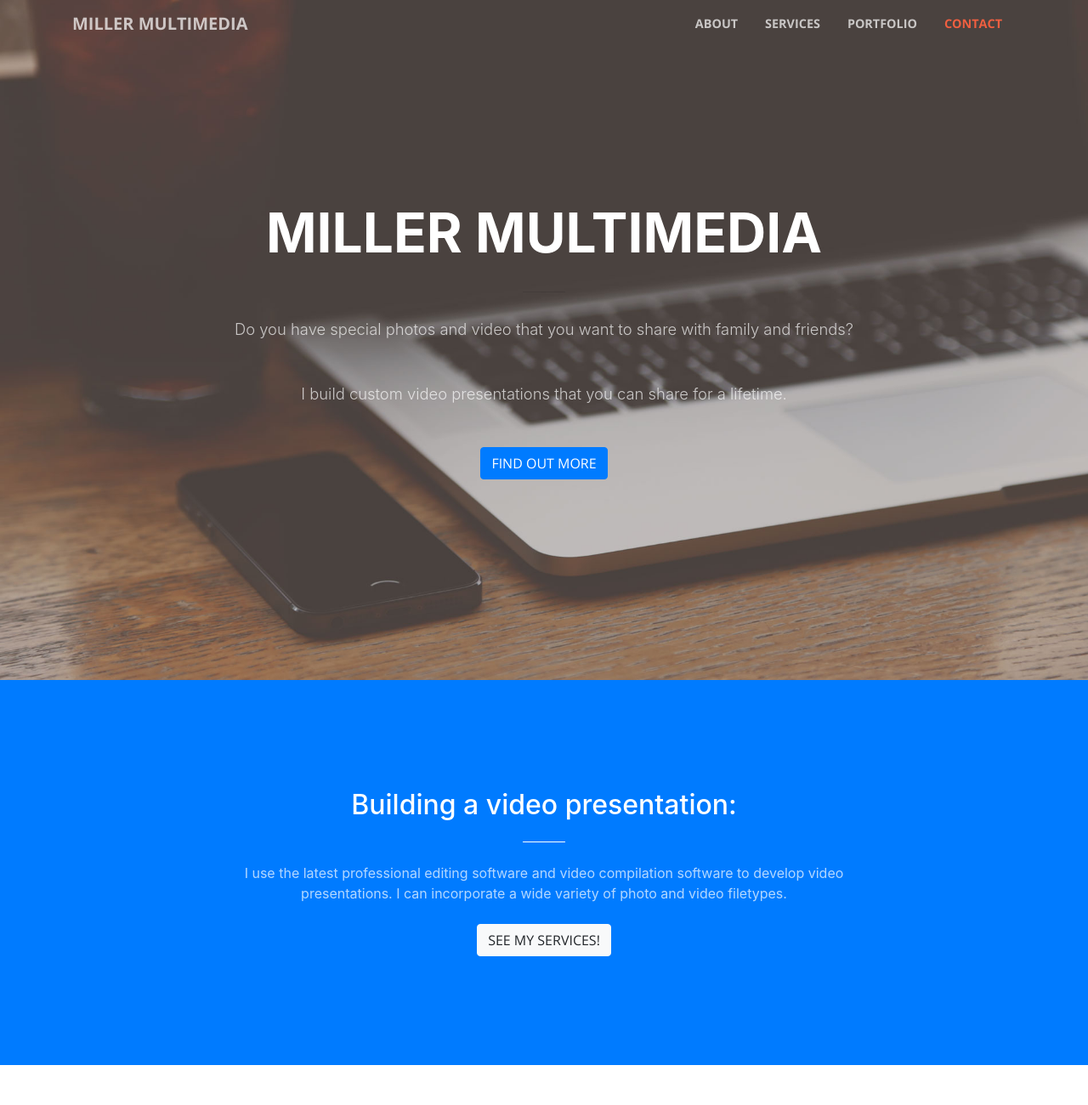
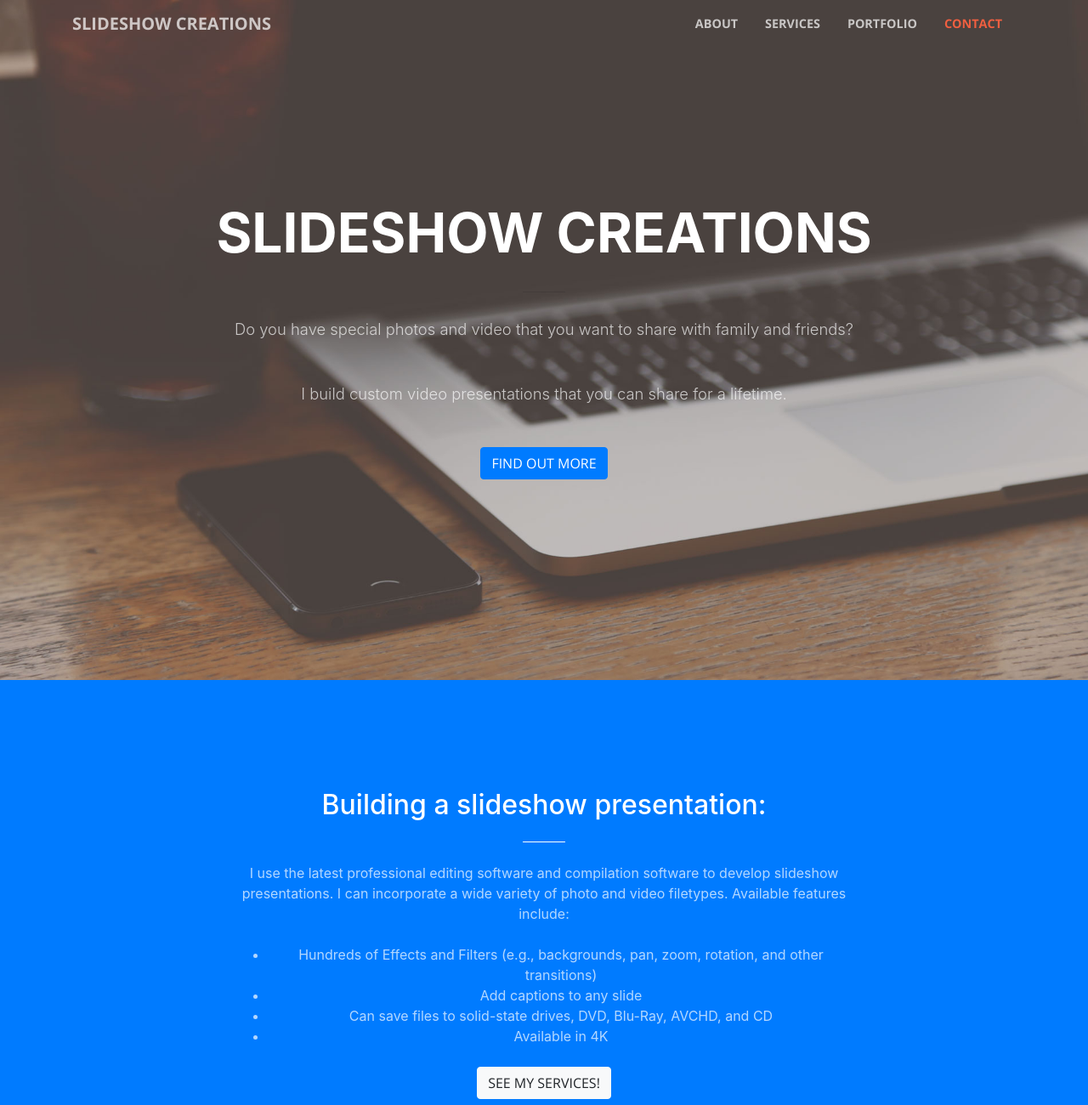
Before and after one commit to randallwschwartz/101_Miller, a website with bundled scripts: page index.html in a window 1280 px wide. Shown: the top 1300 px of the page at 85% size. Built offline with nearby package versions, Linux system fonts and the light colour scheme.

Commit message:
2/5 rws updates

```diff
--- a/index.html
+++ b/index.html
@@ -8,7 +8,7 @@
   <meta name="description" content="">
   <meta name="author" content="">
 
-  <title>Miller Multimedia Webpage</title>
+  <title>Slideshow Creations Webpage</title>
 
   <!-- Bootstrap core CSS -->
   <link href="vendor/bootstrap/css/bootstrap.min.css" rel="stylesheet">
@@ -31,7 +31,7 @@
   <!-- Navigation -->
   <nav class="navbar navbar-expand-lg navbar-light fixed-top" id="mainNav">
     <div class="container">
-      <a class="navbar-brand js-scroll-trigger" href="#page-top">Miller Multimedia</a>
+      <a class="navbar-brand js-scroll-trigger" href="#page-top">Slideshow Creations</a>
       <button class="navbar-toggler navbar-toggler-right" type="button" data-toggle="collapse" data-target="#navbarResponsive" aria-controls="navbarResponsive" aria-expanded="false" aria-label="Toggle navigation">
         <span class="navbar-toggler-icon"></span>
       </button>
@@ -59,7 +59,7 @@
       <div class="row">
         <div class="col-lg-10 mx-auto">
           <h1 class="text-uppercase">
-            <strong>Miller Multimedia</strong>
+            <strong>Slideshow Creations</strong>
           </h1>
           <hr>
         </div>
@@ -76,10 +76,16 @@
     <div class="container">
       <div class="row">
         <div class="col-lg-8 mx-auto text-center">
-          <h2 class="section-heading text-white">Building a video presentation:</h2>
+          <h2 class="section-heading text-white">Building a slideshow presentation:</h2>
           <hr class="light my-4">
-          <p class="text-faded mb-4">I use the latest professional editing software and video compilation software to develop video
-            presentations.  I can incorporate a wide variety of photo and video filetypes.  </p>
+          <p class="text-faded mb-4">I use the latest professional editing software and compilation software to develop slideshow
+            presentations.  I can incorporate a wide variety of photo and video filetypes.  Available features include:</p>
+          <ul class="text-faded mb-4">
+            <li>Hundreds of Effects and Filters (e.g., backgrounds, pan, zoom, rotation, and other transitions)</li>
+            <li>Add captions to any slide</li>
+            <li>Can save files to solid-state drives, DVD, Blu-Ray, AVCHD, and CD</li>
+            <li>Available in 4K</li>
+          </ul>
           <a class="btn btn-light btn-xl js-scroll-trigger" href="#services">See my services!</a>
         </div>
       </div>
@@ -111,13 +117,13 @@
             <p class="text-muted mb-0">Editing done with professional software.</p>
           </div>
         </div>
-        <div class="col-lg-4 col-md-6 text-center">
+        <!-- <div class="col-lg-4 col-md-6 text-center">
           <div class="service-box mt-5 mx-auto">
             <i class="fas fa-4x fa-hdd text-primary mb-3 sr-icon-3"></i>
             <h3 class="mb-3">File Backup Services</h3>
             <p class="text-muted mb-0">File copying and backup.</p>
           </div>
-        </div>
+        </div> -->
         <!-- <div class="col-lg-3 col-md-6 text-center">
           <div class="service-box mt-5 mx-auto">
             <i class="fas fa-4x fa-heart text-primary mb-3 sr-icon-4"></i>
@@ -243,21 +249,21 @@
         </div>
       </div>
       <div class="row">
-        <div class="col-lg-4 ml-auto text-center">
+        <div class="col-lg-6 ml-auto text-center">
           <i class="fas fa-phone fa-3x mb-3 sr-contact-1"></i>
           <p>913-888-5615</p>
         </div>
-        <div class="col-lg-4 mr-auto text-center">
+        <div class="col-lg-6 mr-auto text-center">
           <i class="fas fa-envelope fa-3x mb-3 sr-contact-2"></i>
           <p>
             <a href="mailto:mwmille@live.com">mwmille@live.com</a>
           </p>
         </div>
-        <div class="col-lg-4 ml-auto text-center">
+        <!-- <div class="col-lg-4 ml-auto text-center">
             <i class="fab fa-linkedin fa-3x mb-3 sr-contact-1"></i>
             <p>LinkedIn</p>
           </div>
-        </div>
+        </div> -->
     </div>
   </section>
 
```
